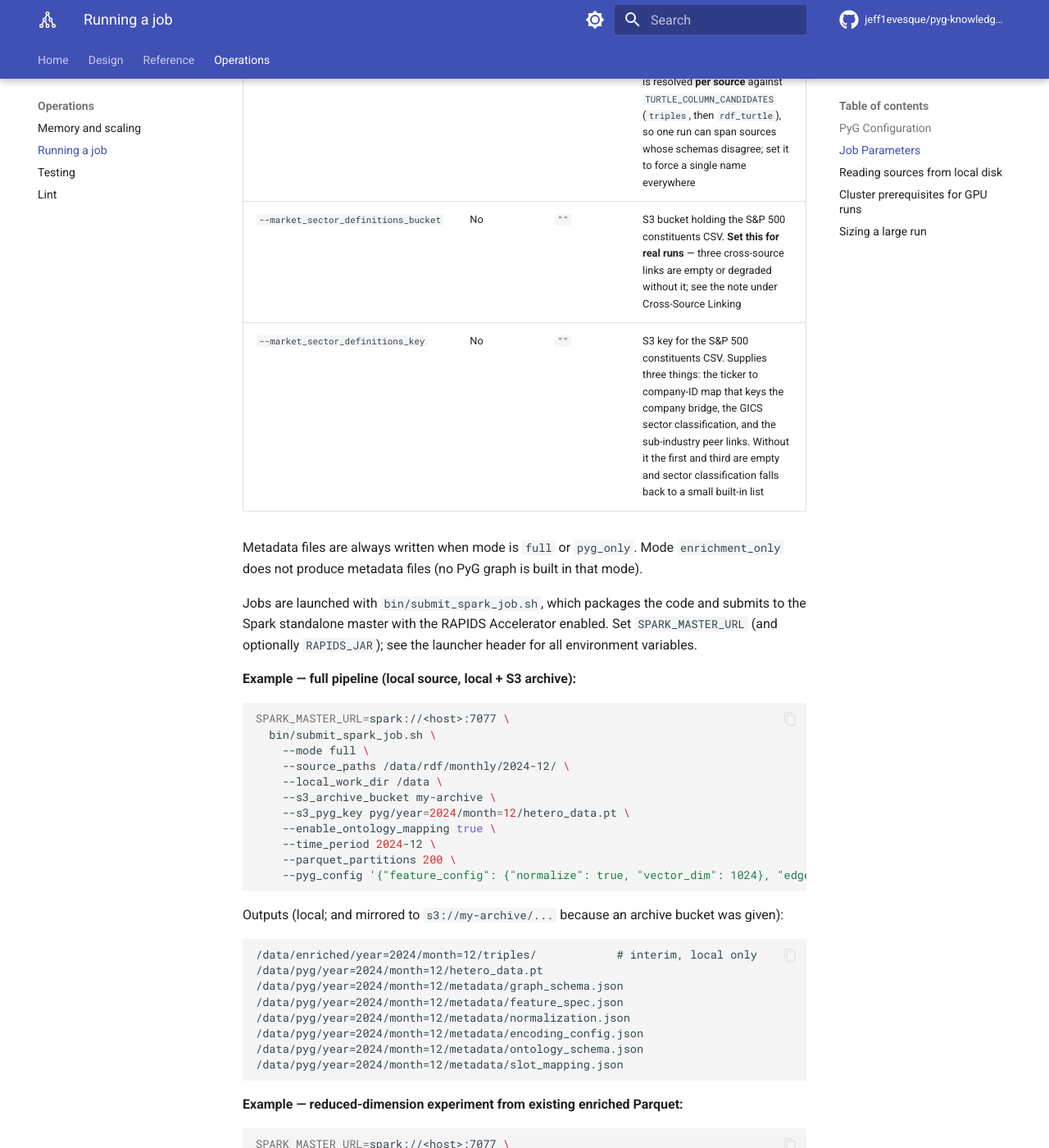
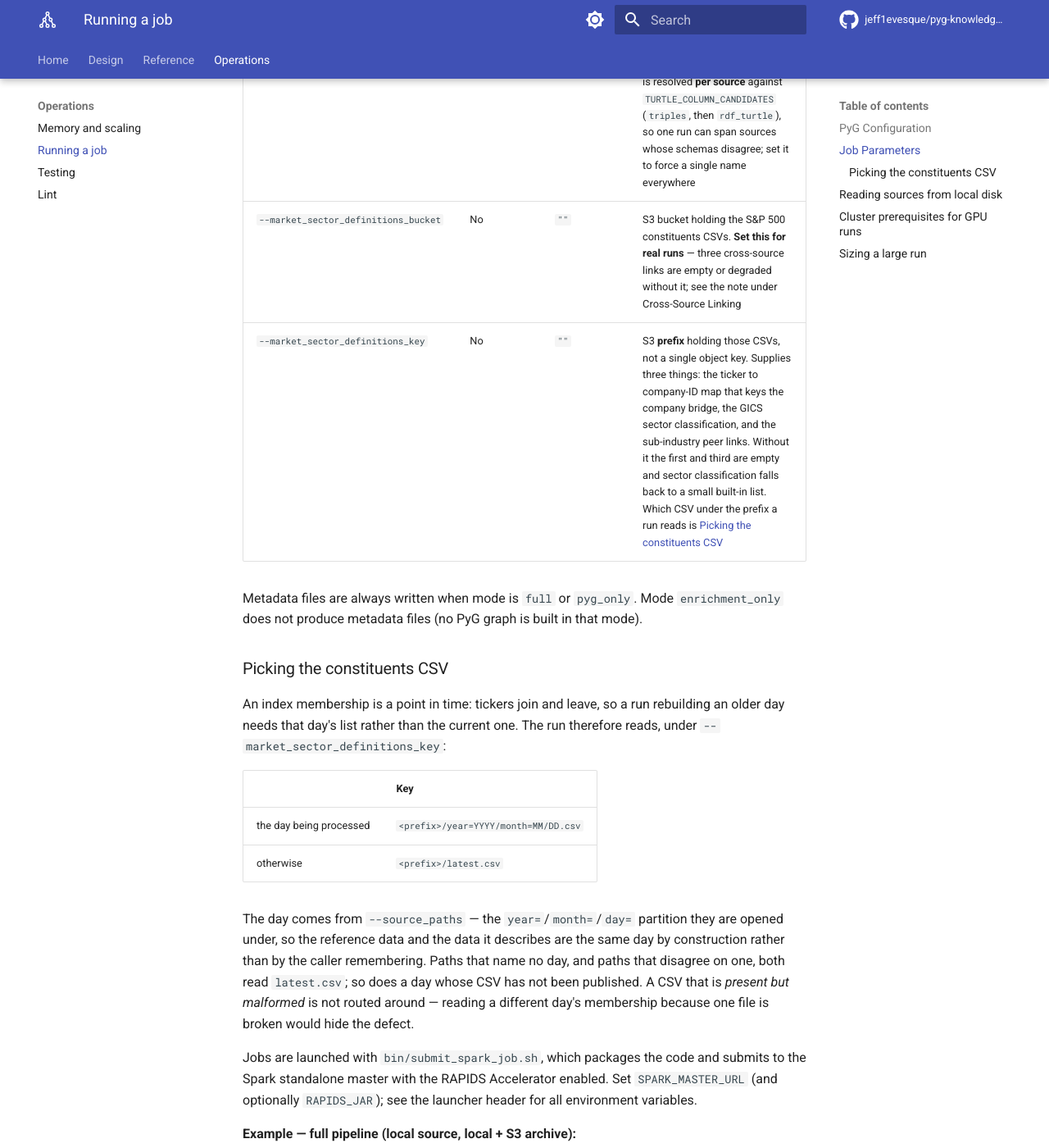
Before and after one commit to jeff1evesque/pyg-knowledge-graph-builder, an MkDocs documentation site: the page built from documentation/operations/running-a-job.md, in a window 1280 px wide and 1400 px high, scrolled down 4597 px. Shown: the whole window at 82% size. Built offline with MkDocs 1.6.1 and Material for MkDocs 9.7.7, drawn with Linux system fonts in a browser that asks for light colours; comment, search, counter and statistics services are not loaded.

Commit message:
#410: running-a-job.md, the sector definitions key is a prefix now

```diff
--- a/documentation/operations/running-a-job.md
+++ b/documentation/operations/running-a-job.md
@@ -65,10 +65,29 @@ When config is empty, sensible defaults are inferred from the data.
 | `--parquet_partitions` | No | `200` | Number of Parquet output partitions |
 | `--source_format` | No | `ntriples` | Source RDF format: `ntriples` (one triple per line in `.nt` files) or `turtle_parquet` (self-contained Turtle blobs in a Parquet column). Applies to modes `full` and `enrichment_only` only — `pyg_only` always reads enriched Parquet written by this pipeline |
 | `--turtle_column` | No | *(auto)* | Column name containing Turtle strings when `--source_format=turtle_parquet`. Ignored for `ntriples` format. Left unset, the column is resolved **per source** against `TURTLE_COLUMN_CANDIDATES` (`triples`, then `rdf_turtle`), so one run can span sources whose schemas disagree; set it to force a single name everywhere |
-| `--market_sector_definitions_bucket` | No | `""` | S3 bucket holding the S&P 500 constituents CSV. **Set this for real runs** — three cross-source links are empty or degraded without it; see the note under Cross-Source Linking |
-| `--market_sector_definitions_key` | No | `""` | S3 key for the S&P 500 constituents CSV. Supplies three things: the ticker to company-ID map that keys the company bridge, the GICS sector classification, and the sub-industry peer links. Without it the first and third are empty and sector classification falls back to a small built-in list |
+| `--market_sector_definitions_bucket` | No | `""` | S3 bucket holding the S&P 500 constituents CSVs. **Set this for real runs** — three cross-source links are empty or degraded without it; see the note under Cross-Source Linking |
+| `--market_sector_definitions_key` | No | `""` | S3 **prefix** holding those CSVs, not a single object key. Supplies three things: the ticker to company-ID map that keys the company bridge, the GICS sector classification, and the sub-industry peer links. Without it the first and third are empty and sector classification falls back to a small built-in list. Which CSV under the prefix a run reads is [Picking the constituents CSV](#picking-the-constituents-csv) |
 
 Metadata files are always written when mode is `full` or `pyg_only`. Mode `enrichment_only` does not produce metadata files (no PyG graph is built in that mode).
+
+### Picking the constituents CSV
+
+An index membership is a point in time: tickers join and leave, so a run
+rebuilding an older day needs that day's list rather than the current one. The
+run therefore reads, under `--market_sector_definitions_key`:
+
+| | Key |
+|---|---|
+| the day being processed | `<prefix>/year=YYYY/month=MM/DD.csv` |
+| otherwise | `<prefix>/latest.csv` |
+
+The day comes from `--source_paths` — the `year=`/`month=`/`day=` partition
+they are opened under, so the reference data and the data it describes are the
+same day by construction rather than by the caller remembering. Paths that name
+no day, and paths that disagree on one, both read `latest.csv`; so does a day
+whose CSV has not been published. A CSV that is *present but malformed* is not
+routed around — reading a different day's membership because one file is broken
+would hide the defect.
 
 Jobs are launched with `bin/submit_spark_job.sh`, which packages the code
 and submits to the Spark standalone master with the RAPIDS Accelerator
```
